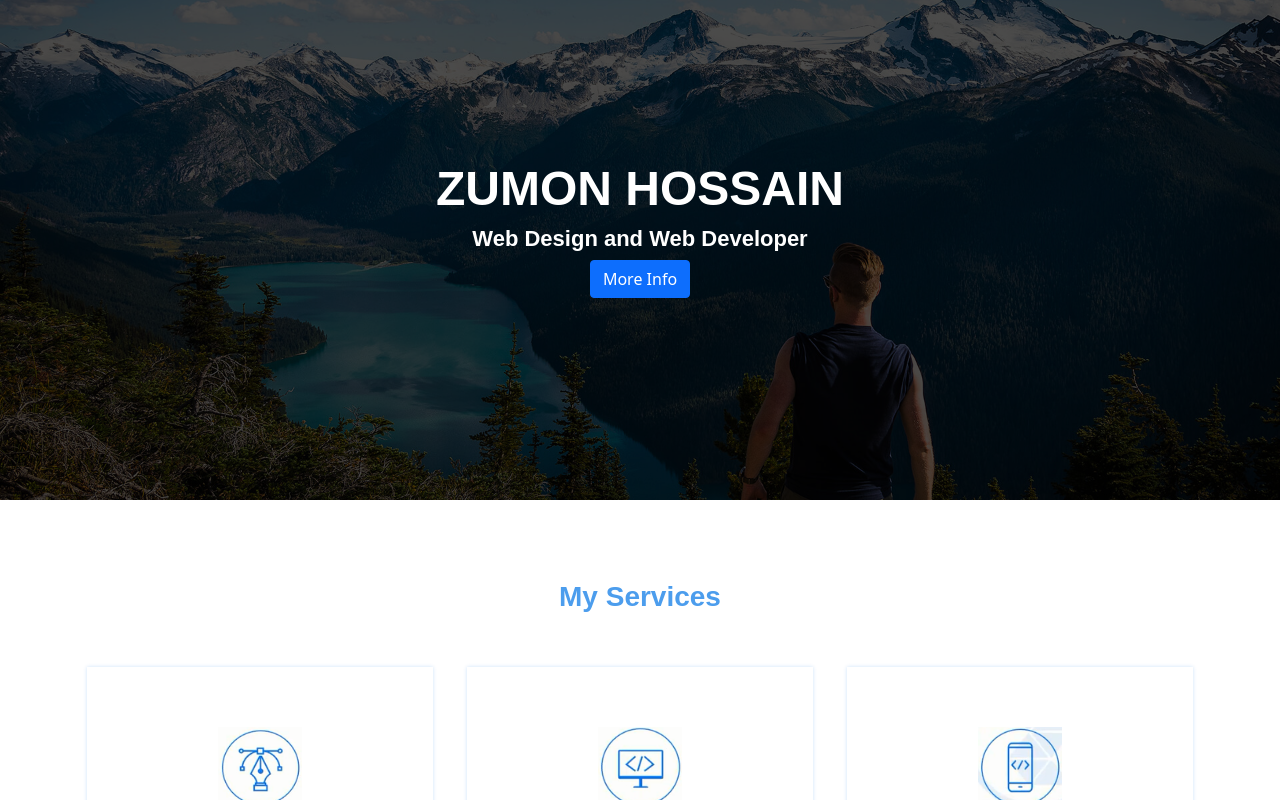
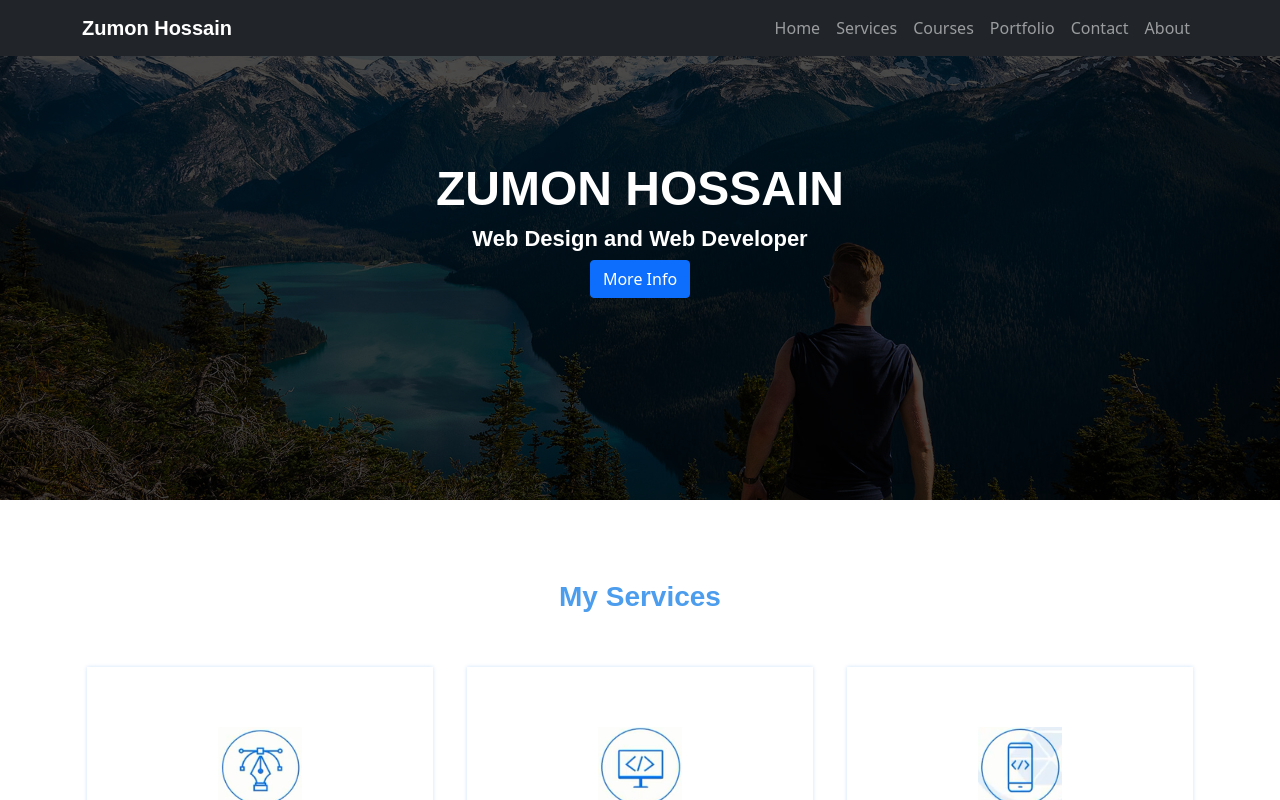
Before and after one commit to zumonhossain/react-portfolio, a React (Create React App) app: page / in a window 1280 px wide. Shown: the top 800 px of the page. Built offline with nearby package versions, Linux system fonts and the light colour scheme.

Commit message:
scroll navTitle

```diff
--- a/src/App.js
+++ b/src/App.js
@@ -1,10 +1,12 @@
 import logo from './logo.svg';
 import TopBanner from "./components/TopBanner/topBanner"
 import Services from "./components/Services/Services"
+import TopNavigation from "./components/TopNavigation/TopNavigation"
 
 function App() {
   return (
     <div>
+          <TopNavigation/>
           <TopBanner/>
           <Services/>
     </div>
--- a/src/asset/css/custom.css
+++ b/src/asset/css/custom.css
@@ -60,3 +60,15 @@
 .serviceCard:hover{
     box-shadow: 0 0 8px 0 rgba(0,115,230,0.2);
 }
+.navTitle{
+    font-family: 'Montserreat',sans-serif;
+    color: #ffffff !important;
+    font-weight: 700;
+    font-size: 24px;
+}
+.navTitleScroll{
+    font-family: 'Montserreat',sans-serif;
+    color: #0073E6 !important;
+    font-weight: 700;
+    font-size: 24px;
+}
--- /dev/null
+++ b/src/components/TopNavigation/TopNavigation.js
@@ -0,0 +1,55 @@
+import React, { Component,Fragment } from 'react';
+import {Navbar,Container,Nav} from "react-bootstrap";
+
+class TopNavigation extends Component {
+
+
+    constructor(){
+        super();
+        this.state={
+            navBarTitle:"navTitle"
+        }
+    }
+
+    onScroll=()=>{
+        if(window.scrollY>100){
+            this.setState({navBarTitle:'navTitleScroll'})
+        }
+        else if(window.scrollY<100){
+            this.setState({navBarTitle:'navTitle'})
+        }
+    }
+
+    componentDidMount(){
+        window.addEventListener('scroll', this.onScroll)
+    }
+
+
+    render() {
+        return (
+            <Fragment>
+                <Navbar fixed="top" collapseOnSelect expand="lg" bg="dark" variant="dark">
+                    <Container>
+                        <Navbar.Brand className={this.state.navBarTitle}>Zumon Hossain</Navbar.Brand>
+                        <Navbar.Toggle aria-controls="responsive-navbar-nav" />
+                        <Navbar.Collapse id="responsive-navbar-nav">
+                            <Nav className="me-auto">
+
+                            </Nav>
+                            <Nav>
+                                <Nav.Link href="#deets">Home</Nav.Link>
+                                <Nav.Link href="#deets">Services</Nav.Link>
+                                <Nav.Link href="#deets">Courses</Nav.Link>
+                                <Nav.Link href="#deets">Portfolio</Nav.Link>
+                                <Nav.Link href="#deets">Contact</Nav.Link>
+                                <Nav.Link href="#deets">About</Nav.Link>
+                            </Nav>
+                        </Navbar.Collapse>
+                    </Container>
+                </Navbar>
+            </Fragment>
+        );
+    }
+}
+
+export default TopNavigation;
```
